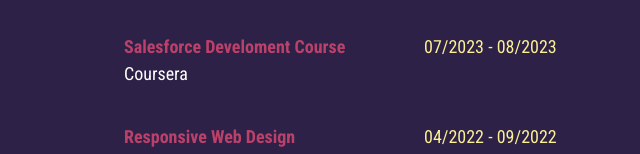
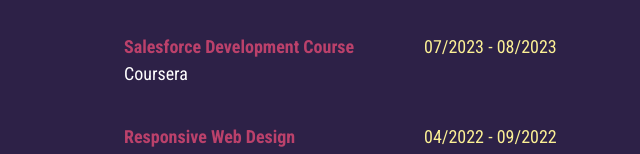
Before and after one commit to Doreen-Guiler/resume, a plain HTML site: page index.html in a window 1280 px wide. Shown: the part 645-799 px from the top of the page, 0-640 px from the left. Drawn offline with Linux system fonts and the light colour scheme.

Commit message:
Update index.html

```diff
--- a/index.html
+++ b/index.html
@@ -58,7 +58,7 @@
 
             <div class="flex-edu">
                 <div class="flex-edu1">
-                    <p><strong>Salesforce Develoment Course</strong><br>Coursera</p>
+                    <p><strong>Salesforce Development Course</strong><br>Coursera</p>
                 </div>
                 <div class="flex-edu2">
                     <p><span style="color: #fcf095;">07/2023 - 08/2023</span></p>
```
